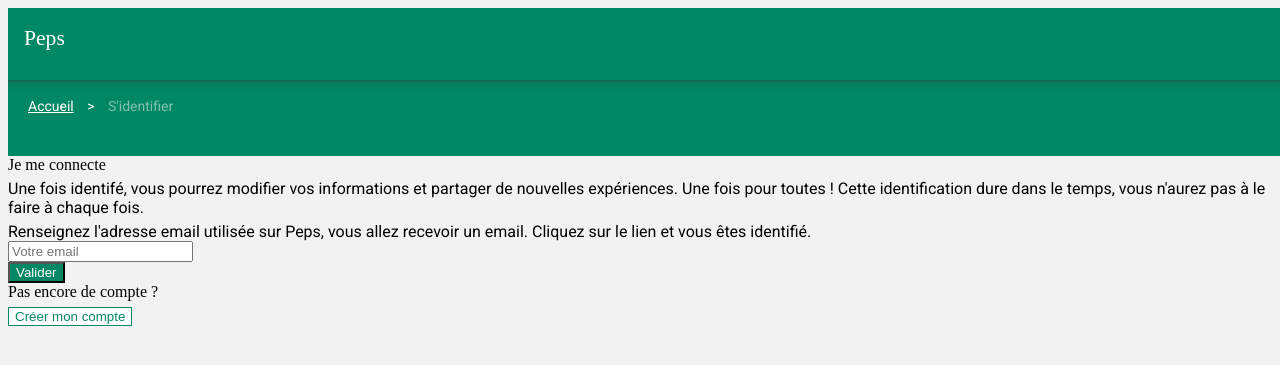
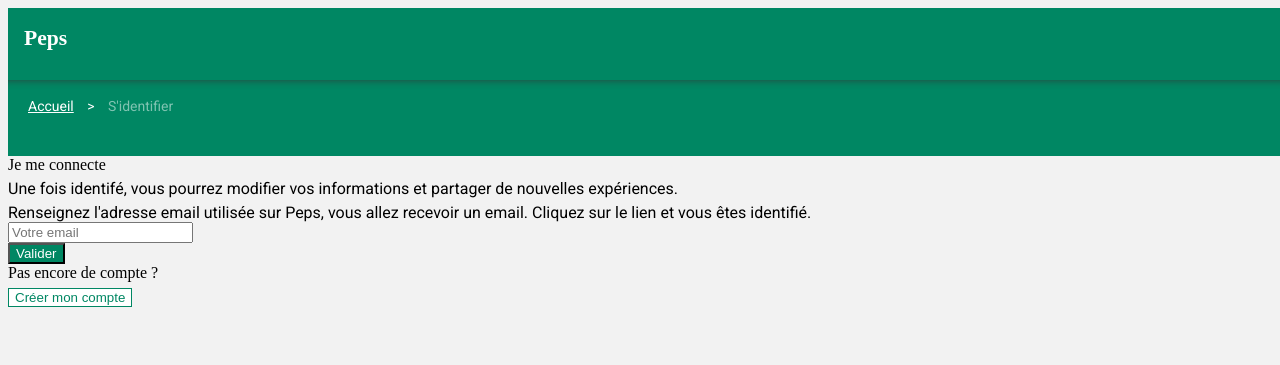
Before and after one commit to betagouv/peps, a Django app: template templates/login-magicauth.html in a window 1280 px wide. Shown: the top 365 px of the page. Run offline with Django 3.2, Linux system fonts and the light colour scheme; the template is opened without the code that fills it, so the values that code supplies are empty; some libraries are stand-ins or nearby versions.

Commit message:
UI improvements to login page (#169)

```diff
--- a/templates/login-magicauth.html
+++ b/templates/login-magicauth.html
@@ -24,6 +24,7 @@
       text-decoration: none;
       outline: currentcolor none medium;
       padding-top: 10px;
+      font-weight: bold;
     }
 
     #breadcrumbs {
@@ -79,9 +80,6 @@
                     <div class="card-body"
                       style="font-weight: normal;font-family: 'Roboto', sans-serif; padding-top: 5px; padding-left: 0; padding-right: 0;">
                       Une fois identifé, vous pourrez modifier vos informations et partager de nouvelles expériences.
-                      Une fois pour toutes ! Cette identification dure dans le temps, vous n'aurez pas à le faire à
-                      chaque
-                      fois.
                     </div>
                     <div class="card-body"
                       style="font-weight: normal;font-family: 'Roboto', sans-serif; padding-top: 5px; padding-left: 0; padding-right: 0;">
```
